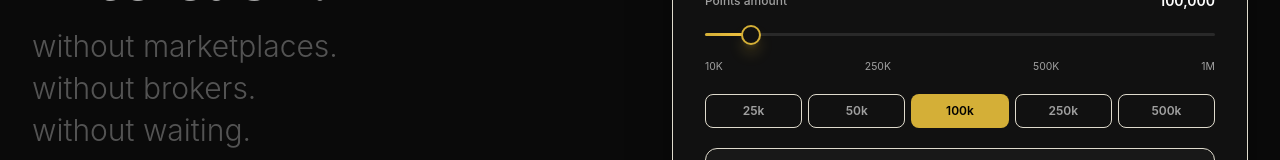
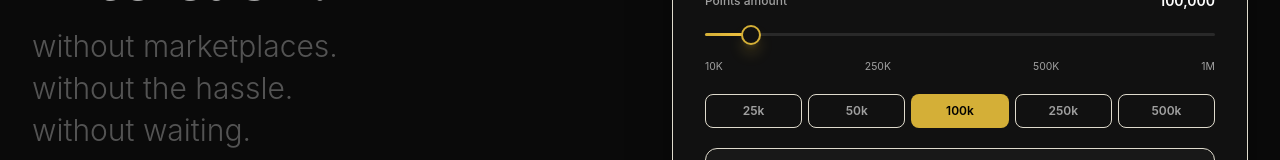
Before and after one commit to nexgenbookings/PointsXchange, a Next.js app: page / in a window 1280 px wide. Shown: the part 423-583 px from the top of the page. Built offline with nearby package versions, Linux system fonts and the light colour scheme; no server answers; the database is empty.

Commit message:
Update hero copy: 'without brokers' → 'without the hassle'

```diff
--- a/components/home/hero.tsx
+++ b/components/home/hero.tsx
@@ -93,7 +93,7 @@ export function Hero({ programs }: { programs: QuoteProgram[] }) {
           </FadeUp>
 
           <div className="mt-5 space-y-1.5">
-            {["without marketplaces.", "without brokers.", "without waiting."].map((line, i) => (
+            {["without marketplaces.", "without the hassle.", "without waiting."].map((line, i) => (
               <FadeUp key={line} delay={0.2 + i * 0.08}>
                 <p className="text-2xl font-light text-white/30 sm:text-3xl">{line}</p>
               </FadeUp>
```
